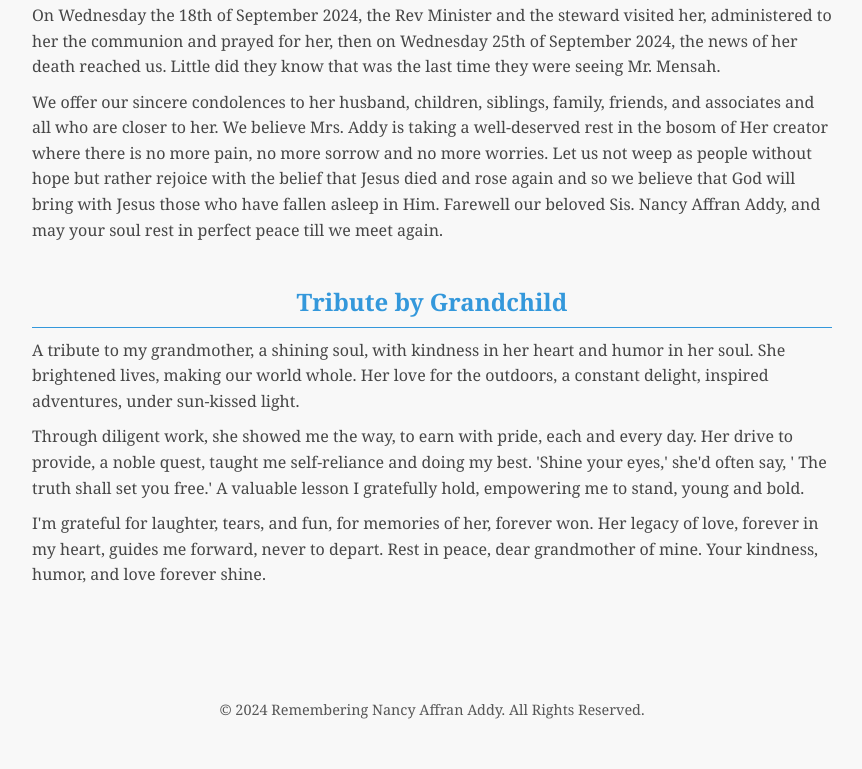
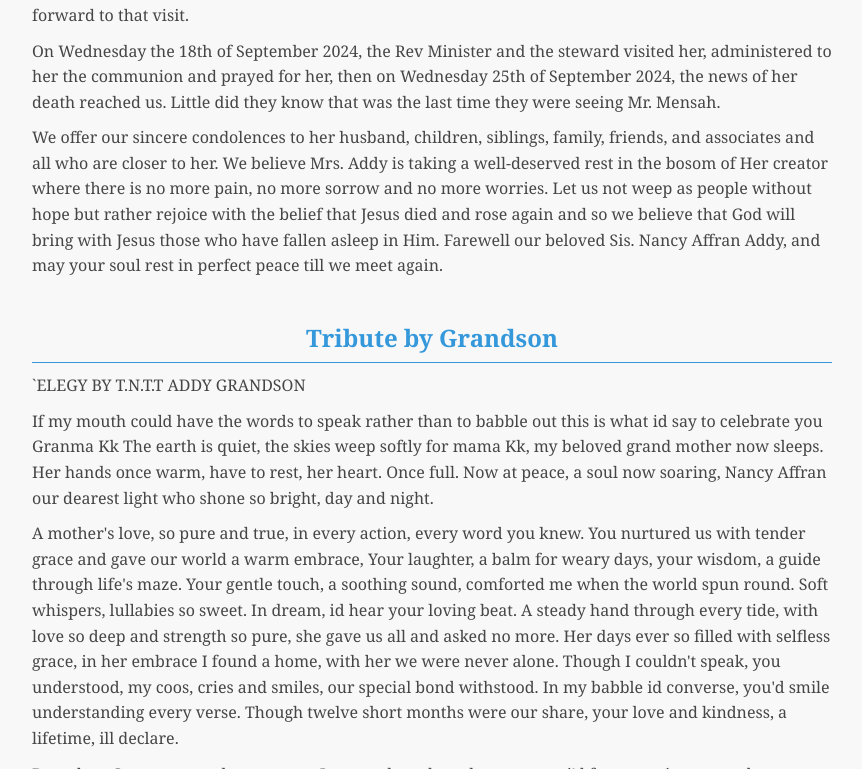
Before and after one commit to klencode/Funeral_website, a plain HTML site: page Nancy's_funeral/tributes.html in a window 1280 px wide. Shown: the part 2031-2800 px from the top of the page, without its empty margins (208-1070 px from the left). Before the commit the page ends 2762 px from the top, so only its background shows below. Drawn offline with Linux system fonts and the light colour scheme.

Commit message:
made changes

```diff
--- a/Nancy's_funeral/tributes.html
+++ b/Nancy's_funeral/tributes.html
@@ -63,6 +63,16 @@
         h2 {
             color: #3498db
         }
+
+        .verse {
+                margin-bottom: 20px;
+        }
+
+        .verse p {
+                margin: 5px 0;
+                line-height: 1.5;
+                text-align: center;
+        }
     </style>
 </head>
 
@@ -77,7 +87,8 @@
 
         <!-- Tribute by Children -->
         <section class="tribute-section">
-            <h2 style="color: #3498db;">Tribute by Children</h2>
+            <h2 style="color: #3498db;">Tribute by Friends</h2>
+            <p>VIDA, FLORENCE AND NANCY</p>
             <p>Love worketh no ill to his neighbour: therefore love is the fulfilling of the law. Romans 13:10 (KJV)</p>
             <p>We are saddened by the passing of our beloved mother but we are very thankful to God for granting her a
                 fulfilled life. We are in tune with the hymnist in MHB 377 that “whatever my lot, thou has taught me to
@@ -146,17 +157,19 @@
 
         <!-- Tribute by Grandchildren -->
         <section class="tribute-section">
-            <h2 style="color: #3498db;">Tribute by Grandchild</h2>
-            <p>A tribute to my grandmother, a shining soul, with kindness in her heart and humor in her soul. She
-                brightened lives, making our world whole. Her love for the outdoors, a constant delight, inspired
-                adventures, under sun-kissed light.</p>
-            <p>Through diligent work, she showed me the way, to earn with pride, each and every day. Her drive to
-                provide, a noble quest, taught me self-reliance and doing my best. &apos;Shine your eyes,&apos; she&apos;d often
-                say, &apos; The truth shall set you free.&apos; A valuable lesson I gratefully hold, empowering me to
-                stand, young and bold.</p>
-            <p>I&apos;m grateful for laughter, tears, and fun, for memories of her, forever won. Her legacy of love,
-                forever in my heart, guides me forward, never to depart. Rest in peace, dear grandmother of mine. Your
-                kindness, humor, and love forever shine.</p>
+            <h2 style="color: #3498db;">Tribute by Grandson</h2>
+            <p>`ELEGY BY T.N.T.T ADDY GRANDSON</p>
+            <p>If my mouth could have the words to speak rather than to babble out this is what id say to celebrate you Granma Kk
+                The earth is quiet, the skies weep softly for mama Kk, my beloved grand mother now sleeps. Her hands once warm, have to rest, her heart. Once full. Now at peace, a soul now soaring, Nancy Affran our dearest light who shone so bright, day and night.
+            </p>
+            <p>A mother&apos;s love, so pure and true, in every action, every word you knew. You nurtured us with tender grace and gave our world a warm embrace,
+                Your laughter, a balm for weary days, your wisdom, a guide through life&apos;s maze. Your gentle touch, a soothing sound, comforted me when the world spun round. Soft whispers, lullabies so sweet. In dream, id hear your loving beat.
+                A steady hand through every tide, with love so deep and strength so pure, she gave us all and asked no more. Her days ever so filled with selfless grace, in her embrace I found a home, with her we were never alone.
+                Though I couldn&apos;t speak, you understood, my coos, cries and smiles, our special bond withstood. In my babble id converse, you&apos;d smile understanding every verse.
+                Though twelve short months were our share, your love and kindness, a lifetime, ill declare.
+                </p>
+            <p>Rest, dear Granma, your legacy stays.
+                In every heartbeat, loves sways, i&apos;d forever miss you so dear, knowing you are watching and always near.</p>
         </section>
     </div>
 
```
